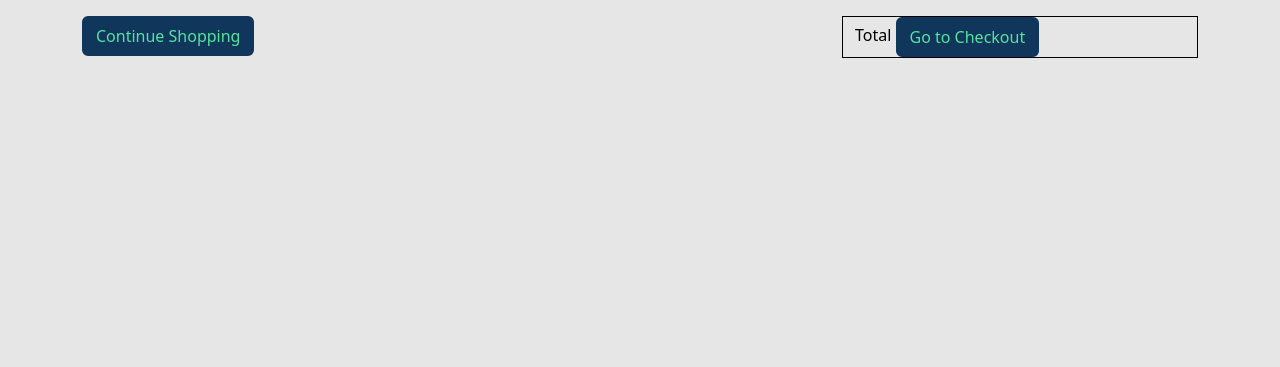
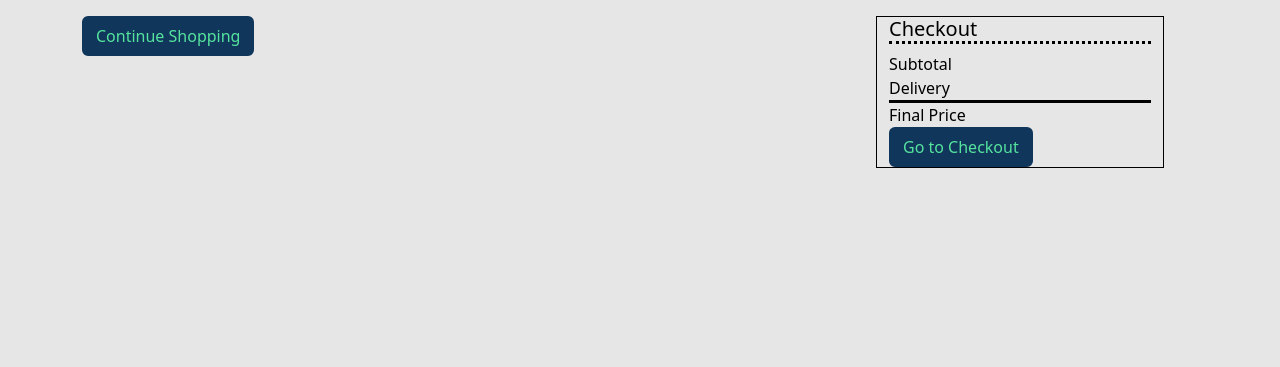
Before and after one commit to georeeve/group13-frontend, a Flask app: page /basket/ in a window 1280 px wide. Shown: the part 125-492 px from the top of the page. Run offline with Flask 2, Linux system fonts and the light colour scheme.

Commit message:
added wiki's stuff

```diff
--- a/static/basket.css
+++ b/static/basket.css
@@ -6,10 +6,18 @@
   margin-top: 1rem;
 }
 .product_image {
-  margin-left: 1rem;
+  margin: 0 auto;
   align-self: center;
   background-color: lightgrey;
   width: 80px;
   height: 80px;
   border-radius: 5px;
 }
+
+.total__title {
+  border-bottom-style: dotted;
+}
+
+.total__delivery {
+  border-bottom-style: solid;
+}
--- a/templates/components/basket-total.html
+++ b/templates/components/basket-total.html
@@ -1,18 +1,15 @@
-<div class="container-sm test">
-  Total
-  <!-- sub total row
-            subtotal
-            price
-        -->
-  <!-- delivery row
-            delivery
-            price
-        -->
-  <!-- final total row
-            total
-            final prica
-        -->
-  <button type="button" class="btn btn__main">
-    <a href="{{url_for('home.getItems')}}">Go to Checkout</a>
-  </button>
+<div class="container-sm test" style="width: 18rem">
+  <div class="total__body">
+    <h5 class="total__title">Checkout</h5>
+    <div class="row">
+      <div class="col">
+        <div class="total__item">Subtotal</div>
+        <div class="total__delivery">Delivery</div>
+        <div class="total__price">Final Price</div>
+        <button type="button" class="btn btn__main">
+          <a href="{{url_for('home.getItems')}}">Go to Checkout</a>
+        </button>
+      </div>
+    </div>
+  </div>
 </div>
```
